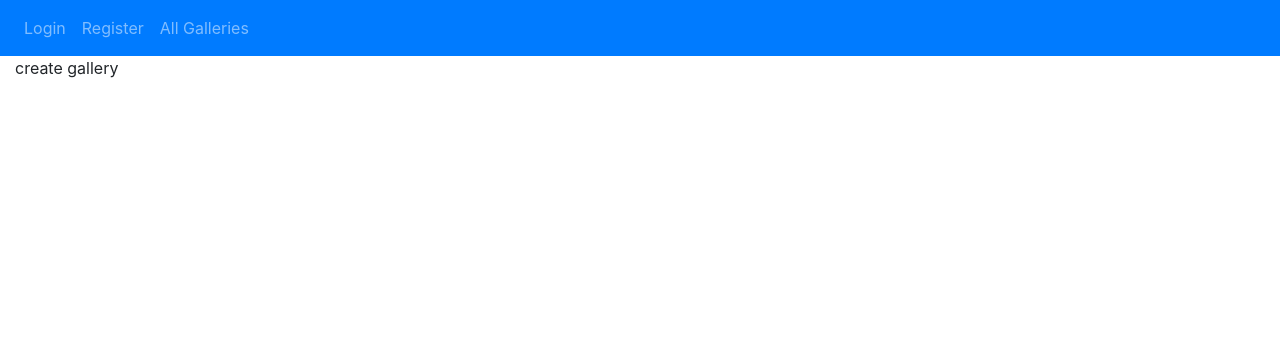
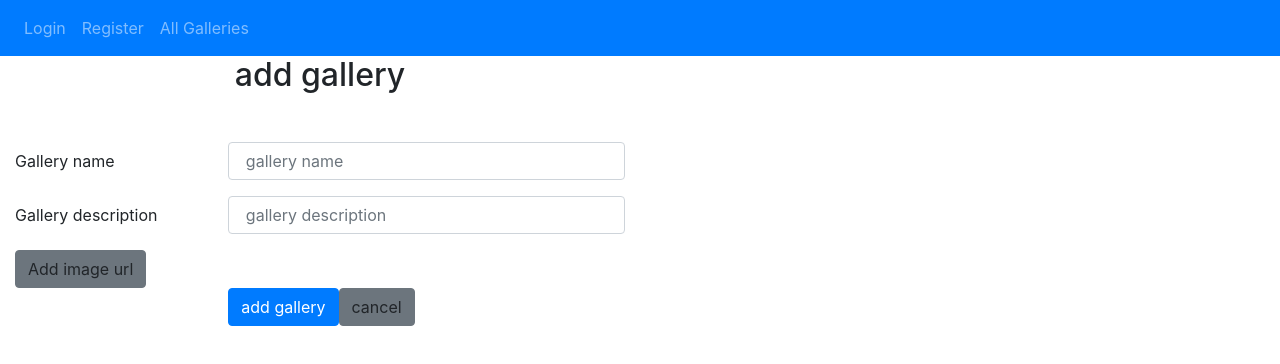
Before and after one commit to UrosPur/gallery-front, a Vue app: page /create-gallery in a window 1280 px wide. Shown: the top 364 px of the page. Built offline with nearby package versions, Linux system fonts and the light colour scheme.

Commit message:
add new gallery and list my galleries

```diff
--- a/src/pages/CreateGallery.vue
+++ b/src/pages/CreateGallery.vue
@@ -1,7 +1,7 @@
 <template>
 
-    <div class="col-6 form-login">
-create gallery
+    <!--<div class="col-6 form-login">-->
+    <!--create gallery-->
     <!--<div class="text-center mb-5">-->
     <!--<h2>Register</h2>-->
     <!--<p class="welcome">If you already have an account please-->
@@ -69,21 +69,107 @@ create gallery
     <!--</div>-->
     <!--</div>-->
     <!--</form>-->
+    <div class="col-6 form-login">
+        <div class="text-center mb-5">
+            <h2>add gallery</h2>
         </div>
+        <form @submit.prevent="addGallery()">
+
+            <div class="form-group row">
+                <label for="name" class="col-4 col-form-label">Gallery name</label>
+                <div class="col-8">
+                    <input v-model="name" id="name" name="name" placeholder=" gallery name" type="text"
+                           class="form-control here">
+                </div>
+            </div>
+
+            <div class="alert-danger" v-if="errorName"> {{ errorName[0] }}</div>
+
+            <div class="form-group row">
+                <label for="description" class="col-4 col-form-label">Gallery description</label>
+                <div class="col-8">
+                    <input v-model="description" id="description" name="description" placeholder=" gallery description"
+                           type="text"
+                           class="form-control here">
+                </div>
+            </div>
+            <div class="alert-danger" v-if="errorDescription"> {{ errorDescription[0] }}</div>
+
+            <ul>
+                <li v-for="(input, index) in inputs">
+                    <input type="text" v-model="input.one">
+                    <button @click="deleteRow(index)">Delete</button>
+                </li>
+            </ul>
+
+            <a class="btn btn-secondary" @click="addRow">Add image url</a>
+
+
+            <div class="form-group row">
+                <div class="offset-4 col-8">
+                    <button name="submit" type="submit" class="btn btn-primary">add gallery</button>
+                    <a class="btn btn-secondary" @click="Redirect">cancel</a>
+                </div>
+            </div>
+        </form>
+
+    </div>
+
 </template>
 
 <script>
+
+    import {galleryService} from "../services/GalleryService";
 
 
     export default {
         name: "Register",
 
+
         data() {
 
             return {
 
+                inputs: [],
+                name: '',
+                description: '',
+                errorMessage: '',
+                errorName: '',
+                errorDescription: '',
+
             }
         },
+        methods: {
+            addRow() {
+                this.inputs.push({
+                    one: '',
+                })
+            },
+            deleteRow(index) {
+                this.inputs.splice(index, 1)
+            },
+
+            addGallery() {
+
+                galleryService.addGallery(this.name, this.inputs, this.description)
+                    .then((response) => {
+
+                        this.$router.push({name: 'my-gallery'})
+
+                    })
+                    .catch((errors) => {
+
+                        this.errorMessage = errors.response.data.message
+                        this.errorName = errors.response.data.errors.name
+                        this.errorDescription = errors.response.data.errors.description
+
+                    })
+            },
+            Redirect() {
+                this.$router.push({name: 'my-gallery'})
+
+            }
+        }
     }
 </script>
 
--- a/src/services/GalleryService.js
+++ b/src/services/GalleryService.js
@@ -25,6 +25,21 @@ export default class GalleryService{
 
     }
 
+    addGallery(name,inputs,description){
+
+        const USERID = `${window.localStorage.getItem('user')}`
+
+        return axios.post('galleries',{
+            name,
+            inputs,
+            description,
+            USERID
+
+
+        })
+
+    }
+
 
 }
 
```
Lines whose indentation alone changed are shown as unchanged.
